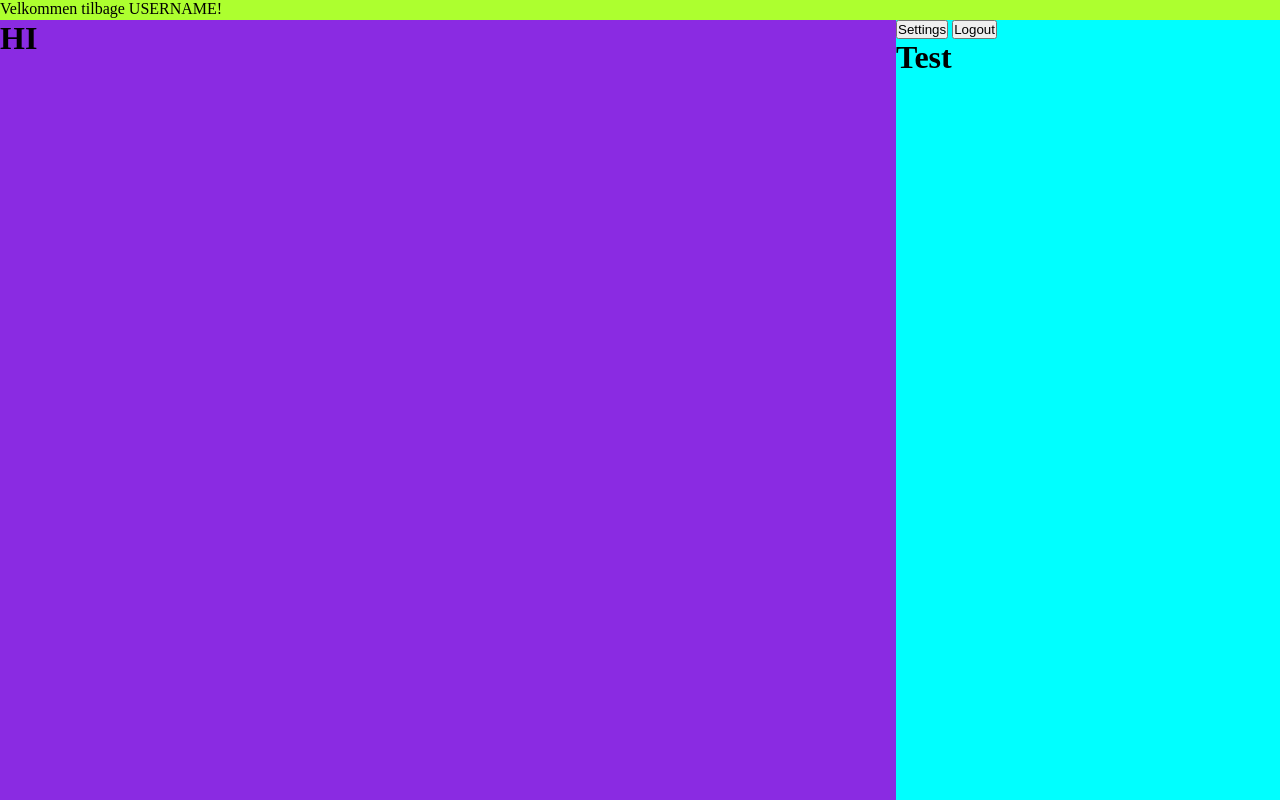
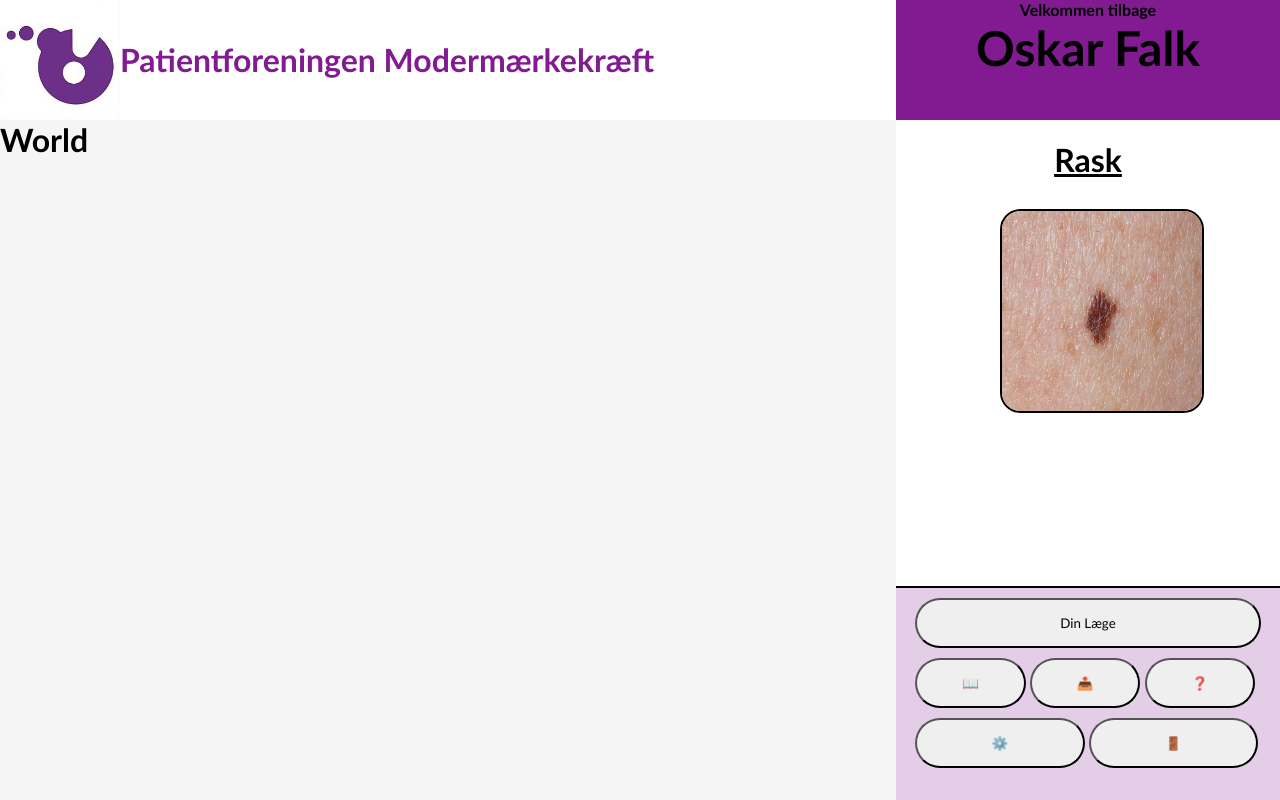
Before and after one commit to 0Saibot0/EksamensprojektProgrammering, a Flask app: page / in a window 1280 px wide. Run offline with Flask 3, Linux system fonts and the light colour scheme; the visitor is signed in with stand-in values (Sample User, id 1).

Commit message:
page_setup

```diff
--- a/static/css/main.css
+++ b/static/css/main.css
@@ -2,33 +2,140 @@
 * {
     margin: 0;
     padding: 0;
+    font-family: 'Trebuchet MS', 'Lucida Sans Unicode', 'Lucida Grande', 'Lucida Sans', Arial, sans-serif;
+
 }
 
 /* Splitting the site in right and left */
 .main_page_left {
-    height: 97.5vh;
+    height: 100vh;
     width: 70%;
+    min-width: 300px;
     float: left;
-    background-color: blueviolet;
+    background-color: whitesmoke;
 }
 
+.main_page_left .site_top {
+    height: 15vh;
+    background-color: white;
+}
+.main_page_left .site_top img{
+    height: 100%;
+    float: left;
+}
+.main_page_left .site_top h1{
+    font-size: 4vh;
+    padding: 5vh;
+    color: #821b91;
+    vertical-align: middle;
+}
+
+
+
+
+
+
+
 .main_page_right {
-    height: 97.5vh;
+    height: 100vh;
     width: 30%;
-    background-color: aqua;
+    background-color: #811b9138;
     float: right;
 }
 
-/* The little bar at the very top of the site */
-.session_login {
-    height: 2.5vh;
+.main_page_right .name_badge {
+    height: 15vh;
+    background-color: #821b91;
+
+}
+.main_page_right .name_badge h1{
+    font-size: 6vh;
+    display: flex;
+    justify-content: center;
+}
+.main_page_right .name_badge h2{
     font-size: 2vh;
-    background-color: greenyellow;
+    display: flex;
+    justify-content: center;
 }
 
-/* COMMENTED OUT IN HTML
-/* The navigation menu, where you can choose and go to different places on the website */
-.navigation {
-    height: 10vh;
-    background-color: grey;
+
+.last_result {
+    background-color: rgb(255, 255, 255);
+    border-bottom: solid black 2px;
+
 }
+.last_result h1{
+    padding-top: 20px;
+    text-decoration: underline;
+    display: flex;
+    justify-content: center;}
+.last_result img {
+    margin-top: 30px;
+    margin-left: 27%;
+    width: 200px;
+    height: 200px;
+    border-radius: 10%;
+    border: black solid 2px;
+    margin-bottom: 170px;
+}
+
+
+
+
+.buttons {
+    width: 90%;
+    margin-left: 5%;
+}
+.buttons button{
+    height: 50px;
+    border-radius: 25px;
+    margin-top: 10px;
+}
+.buttons #your_doctor_button{
+    width: 100%;
+}
+.buttons #pages_buttons button{
+    width: 32%;
+}
+.buttons #control_buttons button{
+    width: 49%;
+}
+
+
+
+
+
+
+
+
+
+
+.resize_window {
+    display: none;
+}
+
+
+@media (max-width: 1000px) {
+    .resize_window {
+        display: contents;
+        position: fixed;
+        top: 0;
+        left: 0;
+        width: 100%;
+        height: 100%;
+        z-index: 9999;
+        background-color: #821b91;
+        display: flex;
+        justify-content: center;
+        align-items: center;
+
+    }
+
+   .resize_window h1{
+        font-size: 4vh;
+        padding: 5vh;
+        color: white;
+    }
+
+}
--- a/templates/home.html
+++ b/templates/home.html
@@ -3,27 +3,55 @@
     <!-- Setting up basic information of site -->
     <head>
         <title>HOMEPAGGGEE</title>
+        <link rel="stylesheet" href="{{ url_for('static', filename='css/main.css') }}">
     </head>
 
-    <!--  -->
-    {% extends "header.html" %}
-    {% block content %}
+
 
     <body>
+        <div class="resize_window">
+            <h1>Ændre venligst vinduets brede til at passe siden</h1>
+        </div>
+
         <div class="main_page_left">
-            <h1>HI</h1>
+            <div class="site_top">
+                <img src="/static/IMG/logo.png" alt="">
+                <h1>Patientforeningen Modermærkekræft</h1>
+            </div>
+            <div class="site_content">
+                <h1>World</h1>
+            </div>
         </div>
 
         <div class="main_page_right">
-            <div class="settings&logout">
-                <button>Settings</button>
-                <button>Logout</button>
+
+            <div class="name_badge">
+                <h2>Velkommen tilbage</h2>
+                <h1>Oskar Falk</h1>
             </div>
 
-            <h1>Test</h1>
+            <div class="last_result">
+                <h1>Rask</h1>
+                <img src="/static/IMG/result.jpg" alt="">
+            </div>
+
+            <div class="buttons">
+                <button id="your_doctor_button">Din Læge</button>
+
+                <div id="pages_buttons">
+                    <button>📖</button>
+                    <button>📤</button>
+                    <button>❓</button>
+                </div>
+
+                <div id="control_buttons">
+                    <button>⚙️</button>
+                    <button>🚪</button>
+                </div>
+            </div>
+
 
         </div>
     </body>
-    {% endblock %}
 
 </html>
```
Also changed, not shown: static/IMG/logo.png (added), static/IMG/result.jpg (added).
